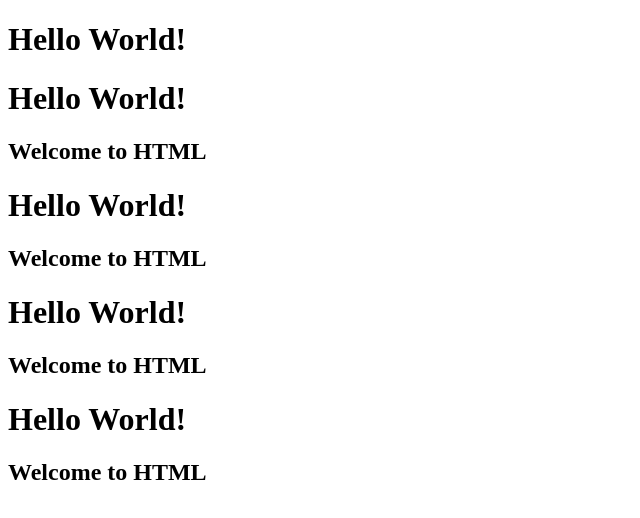
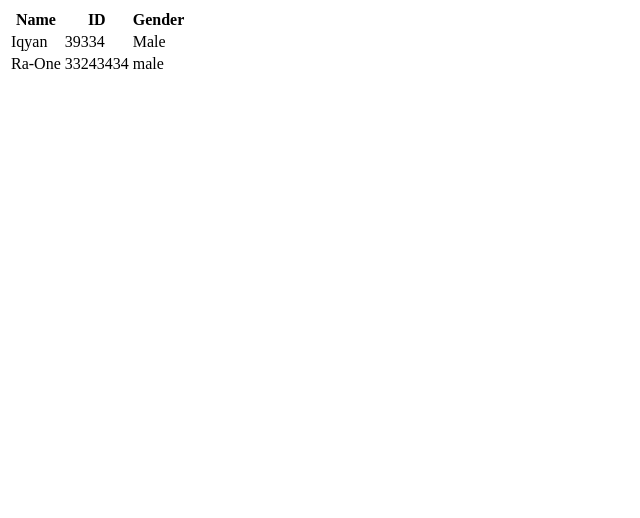
Before and after one commit to mohammed-iqyan-16052002/Html, a plain HTML site: page index.html in a window 1280 px wide. Shown: the whole page, without its empty margins (0-640 px from the left). Drawn offline with Linux system fonts and the light colour scheme.

Commit message:
myChange

```diff
--- a/index.html
+++ b/index.html
@@ -1,17 +1,36 @@
 <!DOCTYPE html>
 <html lang="en">
+
 <head>
     <meta charset="UTF-8">
     <meta name="viewport" content="width=device-width, initial-scale=1.0">
+    <link rel="stylesheet" href="style.css">
     <title>Document</title>
 </head>
+
 <body>
-    <h1>Hello World!</h1>
-    <h1>Hello World!</h1>
-    <h2>Welcome to HTML</h2>
-    <h1>Hello World!</h1>
-    <h2>Welcome to HTML</h2><h1>Hello World!</h1>
-    <h2>Welcome to HTML</h2><h1>Hello World!</h1>
-    <h2>Welcome to HTML</h2>
+
+    <table>
+        <thead>
+            <tr>
+            <th>Name</th>
+            <th>ID</th>
+            <th>Gender</th>
+        </tr>
+        </thead>
+        <tbody>
+            <tr>
+                <td>Iqyan</td>
+                <td>39334</td>
+                <td>Male</td>
+            </tr>
+            <tr>
+                <td>Ra-One </td>
+                <td>33243434</td>
+                <td>male</td>
+            </tr>
+        </tbody>
+    </table>
 </body>
+
 </html>
```
Also changed, not shown: tut1.html (added, +59 -0 lines), style.css (added).
